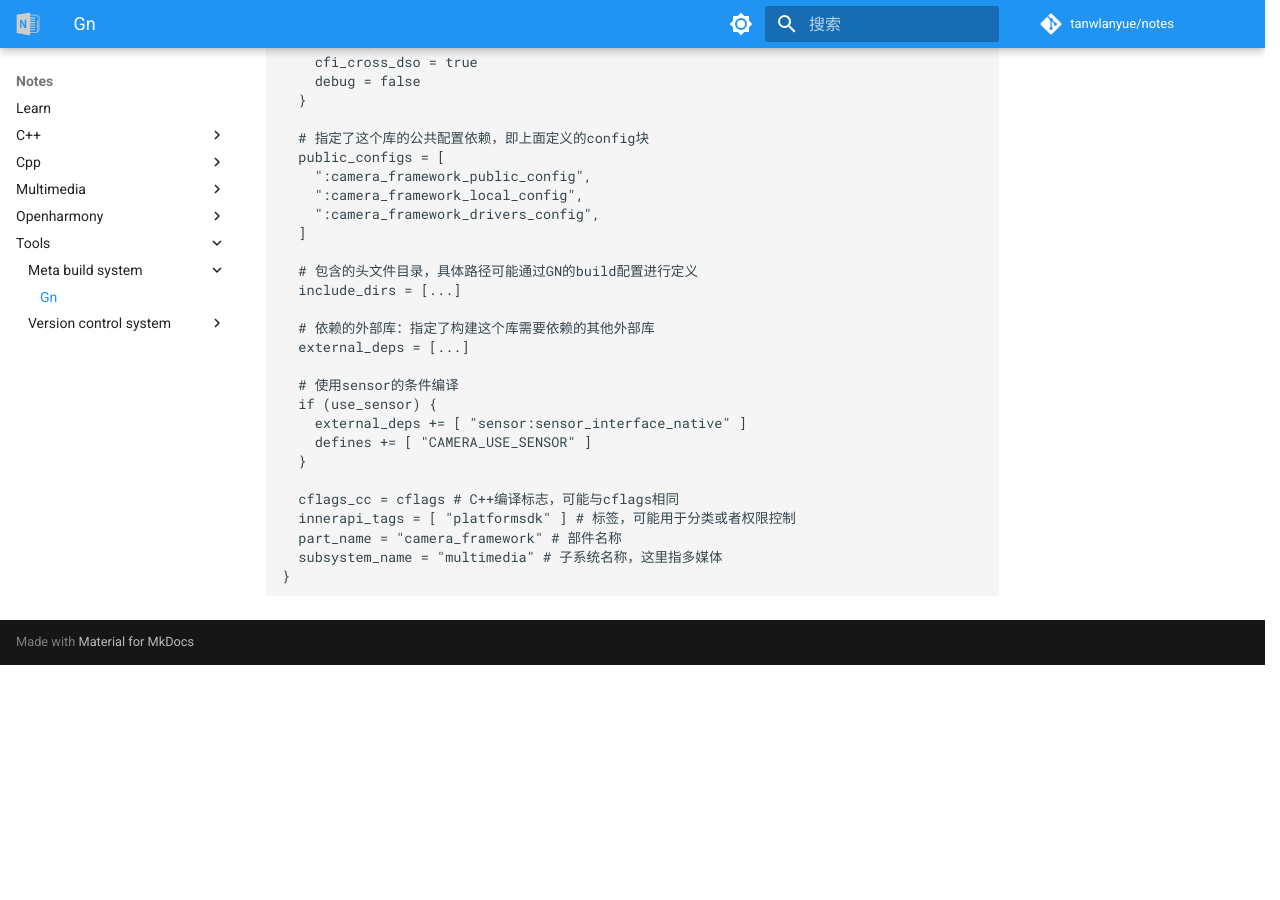
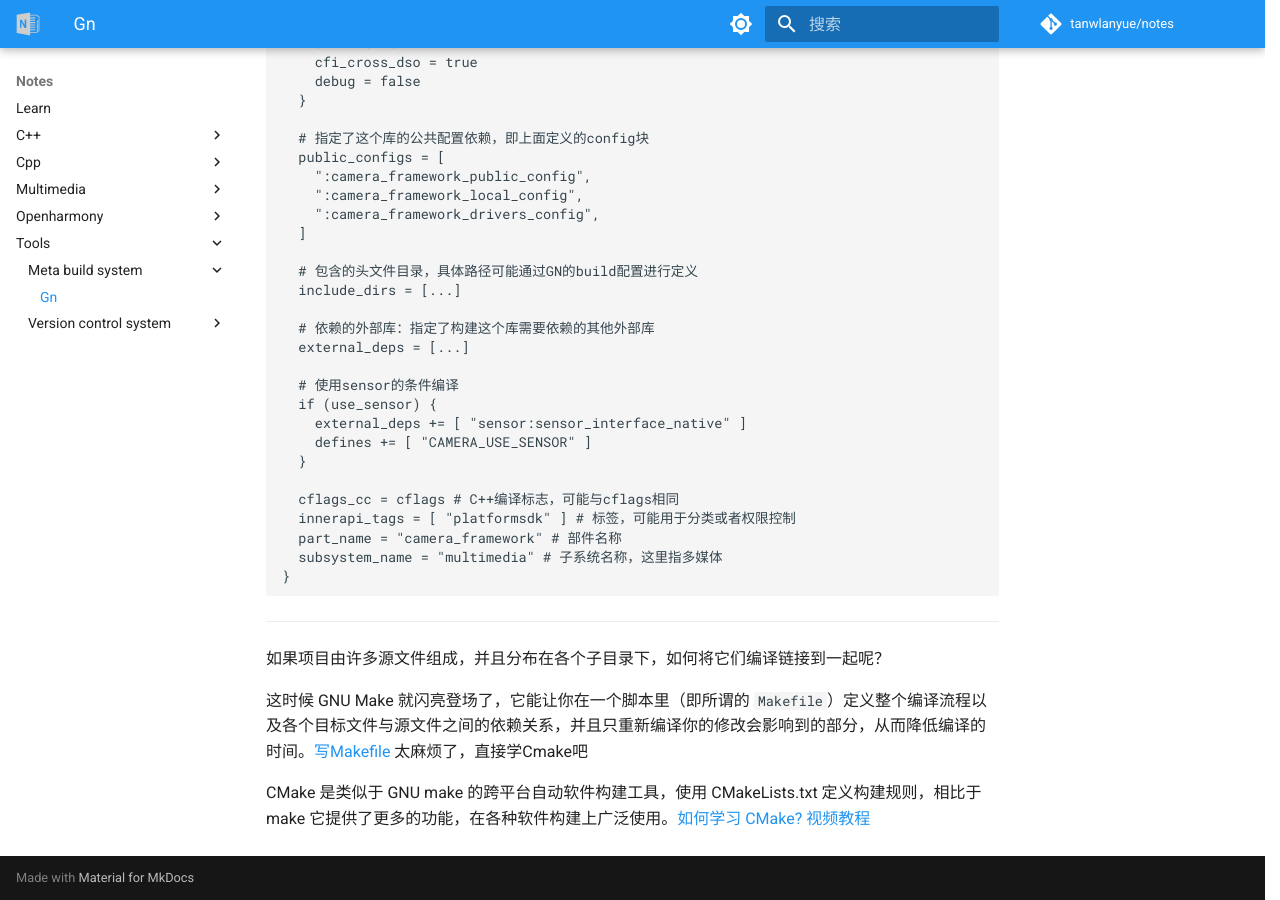
Before and after one commit to tanwlanyue/notes, an MkDocs documentation site: the page built from docs/tools/meta-build-system/gn.md, in a window 1280 px wide and 900 px high, scrolled down 1652 px. Built offline with MkDocs 1.6.1 and Material for MkDocs 9.7.7, drawn with Linux system fonts in a browser that asks for light colours; comment, search, counter and statistics services are not loaded; before the commit the page ends 2317 px from its top, so only the background shows below that.

Commit message:
update cmake

````diff
--- a/docs/tools/meta-build-system/gn.md
+++ b/docs/tools/meta-build-system/gn.md
@@ -95,3 +95,11 @@ ohos_shared_library("camera_framework") {
   subsystem_name = "multimedia" # 子系统名称，这里指多媒体
 }
 ```
+
+---
+
+如果项目由许多源文件组成，并且分布在各个子目录下，如何将它们编译链接到一起呢？
+
+这时候 GNU Make 就闪亮登场了，它能让你在一个脚本里（即所谓的 `Makefile`）定义整个编译流程以及各个目标文件与源文件之间的依赖关系，并且只重新编译你的修改会影响到的部分，从而降低编译的时间。[写Makefile](https://seisman.github.io/how-to-write-makefile/overview.html) 太麻烦了，直接学Cmake吧
+
+CMake 是类似于 GNU make 的跨平台自动软件构建工具，使用 CMakeLists.txt 定义构建规则，相比于 make 它提供了更多的功能，在各种软件构建上广泛使用。[如何学习 CMake?](https://cmake.org/cmake/help/latest/guide/tutorial/index.html)  [视频教程](https://www.bilibili.com/video/BV14h41187FZ)
````
